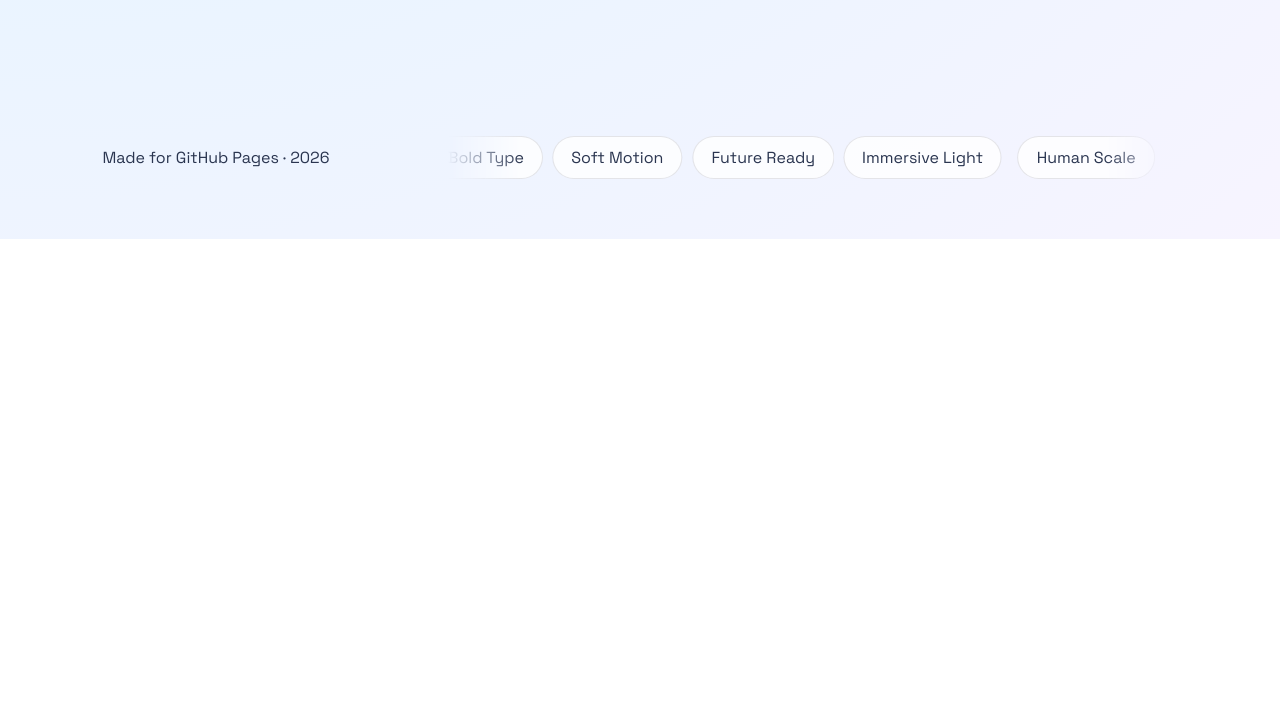
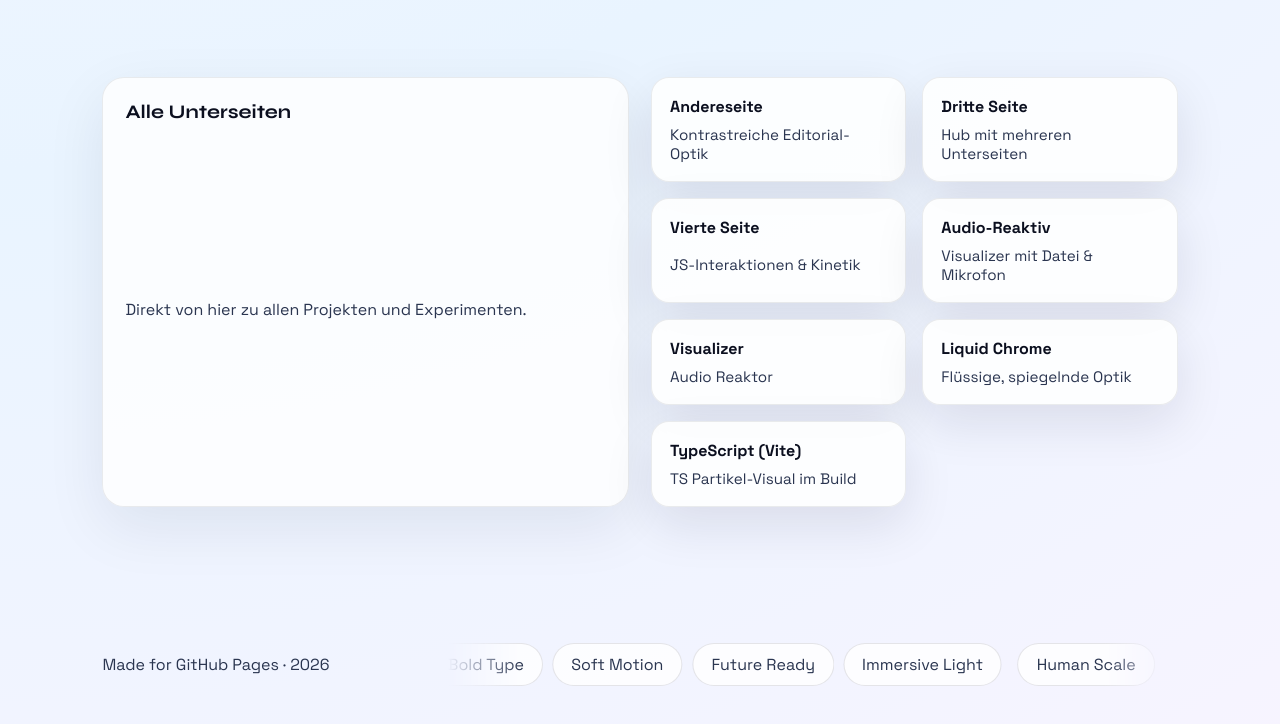
Before and after one commit to nEWBOBB/newbobb.github.io, a plain HTML site: page index.html in a window 1280 px wide. Shown: the part 1256-1980 px from the top of the page. Before the commit the page ends 1495 px from the top, so only its background shows below. Drawn offline with Linux system fonts and the light colour scheme.

Commit message:
list all sites on main page

```diff
--- a/index.html
+++ b/index.html
@@ -239,6 +239,35 @@
 			animation: sweep 6s infinite ease-in-out;
 		}
 
+		.links {
+			display: grid;
+			gap: 16px;
+			grid-template-columns: repeat(auto-fit, minmax(220px, 1fr));
+		}
+
+		.link-card {
+			padding: 18px;
+			border-radius: 18px;
+			background: rgba(255, 255, 255, 0.85);
+			border: 1px solid rgba(11, 15, 31, 0.08);
+			text-decoration: none;
+			color: var(--ink);
+			display: grid;
+			gap: 8px;
+			box-shadow: 0 18px 50px rgba(19, 24, 46, 0.1);
+			transition: transform 0.3s ease, box-shadow 0.3s ease;
+		}
+
+		.link-card:hover {
+			transform: translateY(-3px);
+			box-shadow: 0 24px 70px rgba(19, 24, 46, 0.18);
+		}
+
+		.link-card span {
+			color: #2a3550;
+			font-size: 0.95rem;
+		}
+
 		footer {
 			padding: 40px 8vw 60px;
 			display: flex;
@@ -322,8 +351,9 @@
 			<a href="#vision">Vision</a>
 			<a href="#moments">Momente</a>
 			<a href="#signal">Signal</a>
-			<a href="visualizer/index.html">Audio Reaktor</a>
-			<a href="visualizer-liquid/index.html" style="border-color: var(--ember); color: var(--ember);">Liquid
+			<a href="#seiten">Alle Seiten</a>
+			<a href="/visualizer">Audio Reaktor</a>
+			<a href="/visualizer-liquid" style="border-color: var(--ember); color: var(--ember);">Liquid
 				Chrome</a>
 		</nav>
 	</header>
@@ -375,6 +405,43 @@
 				</p>
 			</div>
 			<div class="pulse" aria-hidden="true"></div>
+		</section>
+
+		<section class="cards" id="seiten">
+			<article class="card">
+				<h3>Alle Unterseiten</h3>
+				<p>Direkt von hier zu allen Projekten und Experimenten.</p>
+			</article>
+			<div class="links">
+				<a class="link-card" href="/andereseite">
+					<strong>Andereseite</strong>
+					<span>Kontrastreiche Editorial-Optik</span>
+				</a>
+				<a class="link-card" href="/dritte">
+					<strong>Dritte Seite</strong>
+					<span>Hub mit mehreren Unterseiten</span>
+				</a>
+				<a class="link-card" href="/vierte">
+					<strong>Vierte Seite</strong>
+					<span>JS-Interaktionen & Kinetik</span>
+				</a>
+				<a class="link-card" href="/audio">
+					<strong>Audio-Reaktiv</strong>
+					<span>Visualizer mit Datei & Mikrofon</span>
+				</a>
+				<a class="link-card" href="/visualizer">
+					<strong>Visualizer</strong>
+					<span>Audio Reaktor</span>
+				</a>
+				<a class="link-card" href="/visualizer-liquid">
+					<strong>Liquid Chrome</strong>
+					<span>Flüssige, spiegelnde Optik</span>
+				</a>
+				<a class="link-card" href="/ts/">
+					<strong>TypeScript (Vite)</strong>
+					<span>TS Partikel-Visual im Build</span>
+				</a>
+			</div>
 		</section>
 	</main>
 
```
